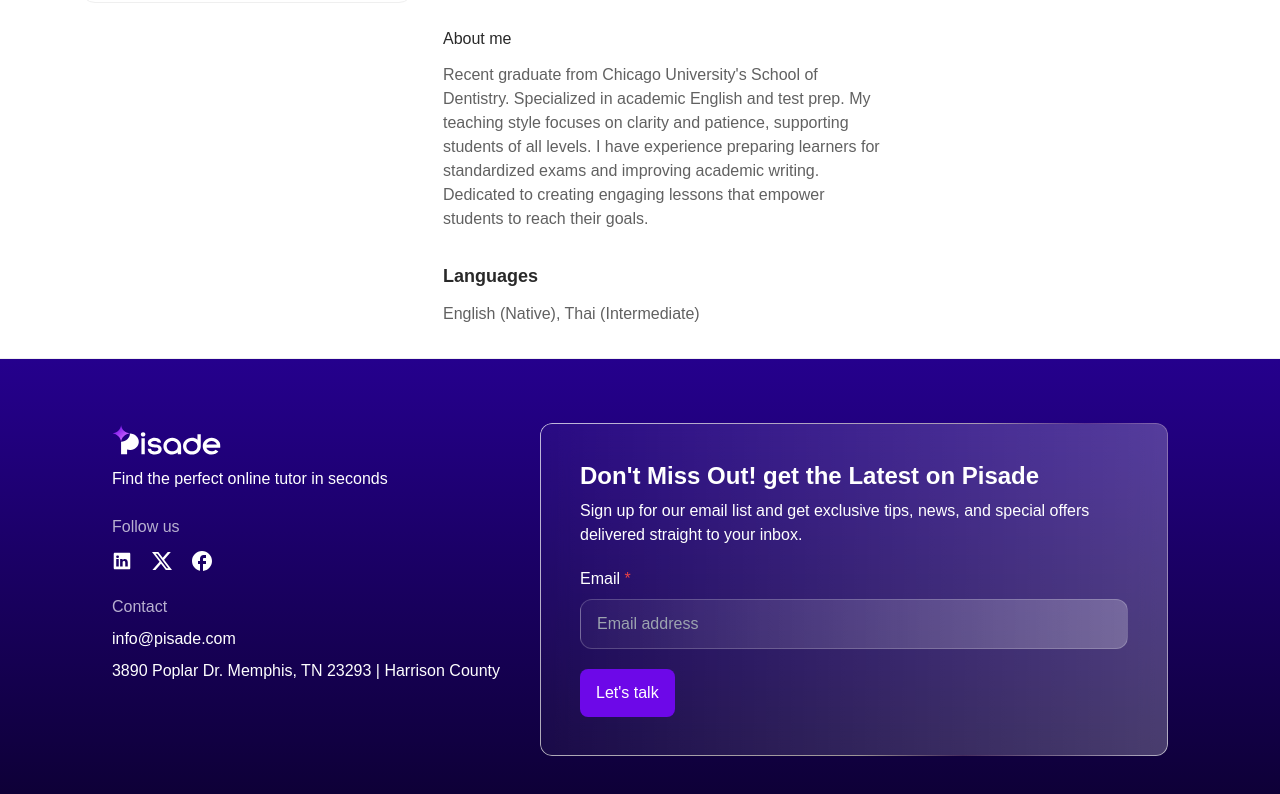
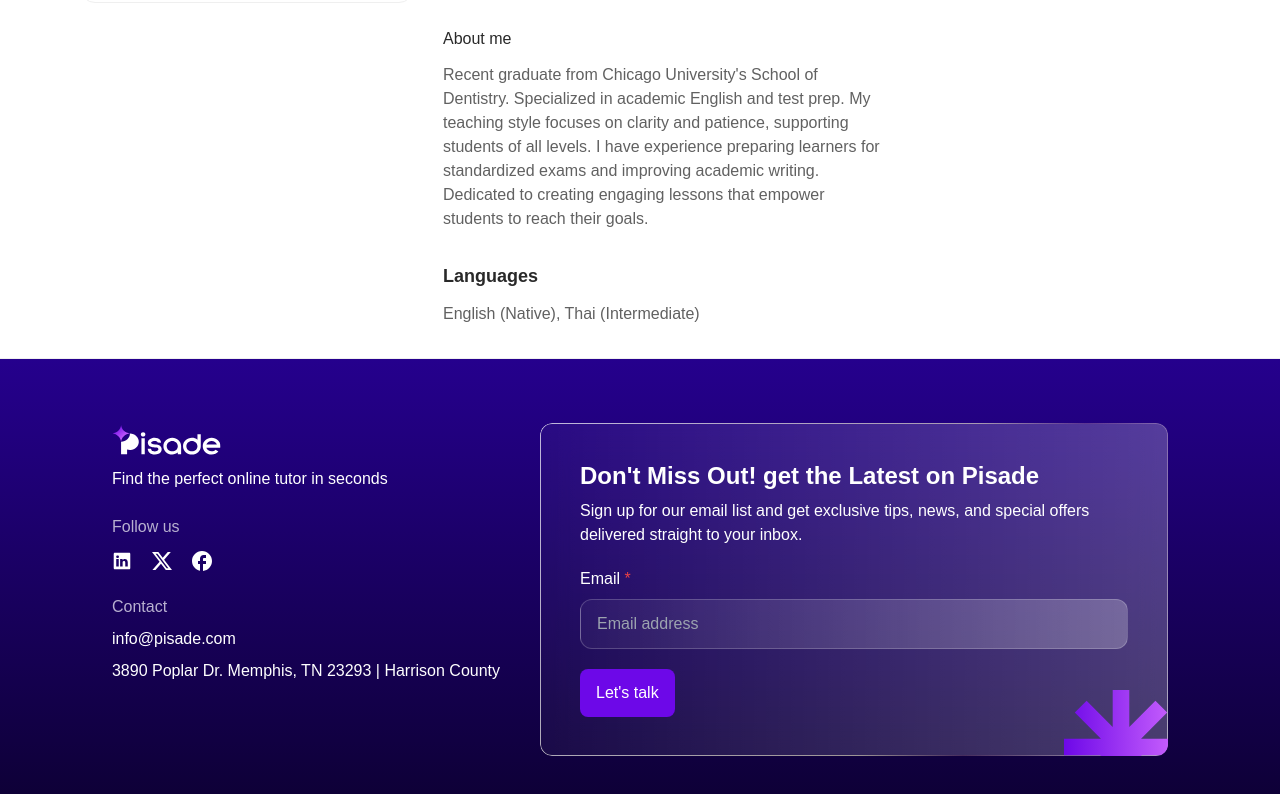
Before and after one commit to Pisade-Organization/pisade-frontend-2, a Next.js app: page /1/tutor/1 in a window 1280 px wide. Shown: the part 768-1562 px from the top of the page. Built offline with nearby package versions, Linux system fonts and the light colour scheme; a web font is replaced by a local one.

Commit message:
added icon in footer

```diff
--- a/components/footer/Footer.tsx
+++ b/components/footer/Footer.tsx
@@ -1,8 +1,9 @@
-
+"use client"
 import FooterLogo from "./FooterLogo"
 import FooterSocials from "./FooterSocials"
 import FooterContact from "./FooterContact"
 import FooterNewsletter from "./FooterNewsletter"
+
 
 export default function Footer() {
     return (
@@ -10,7 +11,7 @@ export default function Footer() {
             className="
                 border-t border-neutral-50 flex flex-col lg:flex-row
                 justify-center items-start lg:items-center
-                gap-y-8 pt-9 lg:pt-16 pb-5 lg:pb-10 px-4 lg:px-[100px] "
+                gap-y-8 pt-9 lg:pt-16 pb-5 lg:pb-10 px-4 lg:px-[100px]"
 
             style={{ background: 'linear-gradient(180deg, #25008D 0%, #0E0037 100%)' }}
         >
@@ -30,6 +31,7 @@ export default function Footer() {
 
 
 
+
         </div>
     )
 }
--- a/components/footer/FooterNewsletter.tsx
+++ b/components/footer/FooterNewsletter.tsx
@@ -1,8 +1,9 @@
-
+"use client"
+import Image from "next/image"
 export default function FooterNewsletter() {
     return (
         <div
-            className="search-input-outline relative flex flex-col max-w-[628px] w-full h-[333px] justify-center items-start px-10 py-9 gap-y-5 rounded-[12px]"
+            className="search-input-outline overflow-hidden relative flex flex-col max-w-[628px] w-full h-[333px] justify-center items-start px-10 py-9 gap-y-5 rounded-[12px]"
             style={{
             background:
                 "linear-gradient(90.6deg, rgba(255, 255, 255, 0.04) 0%, rgba(255, 255, 255, 0.24) 100%)",
@@ -38,6 +39,14 @@ export default function FooterNewsletter() {
             <button className="py-3 px-4 rounded-[8px] bg-electric-violet-500 text-white text-label-3 lg:text-label-2">
                 Let's talk
             </button>
+
+            <Image
+                src="/icons/common/spark.svg"
+                alt="Spark Icon"
+                width={114}
+                height={114}
+                className="absolute -bottom-12 -right-2.5"
+            />
         </div>
 
     )
```
Also changed, not shown: services/apiInstanceServer.ts (deleted, +0 -20 lines), public/icons/common/spark.svg (added).
